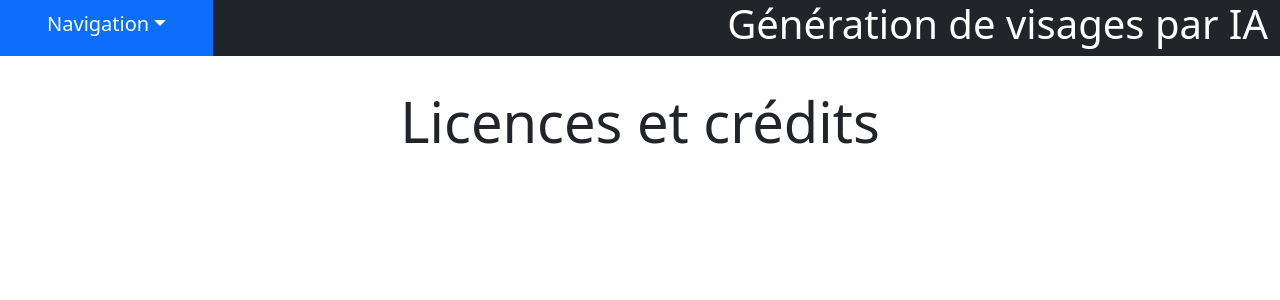
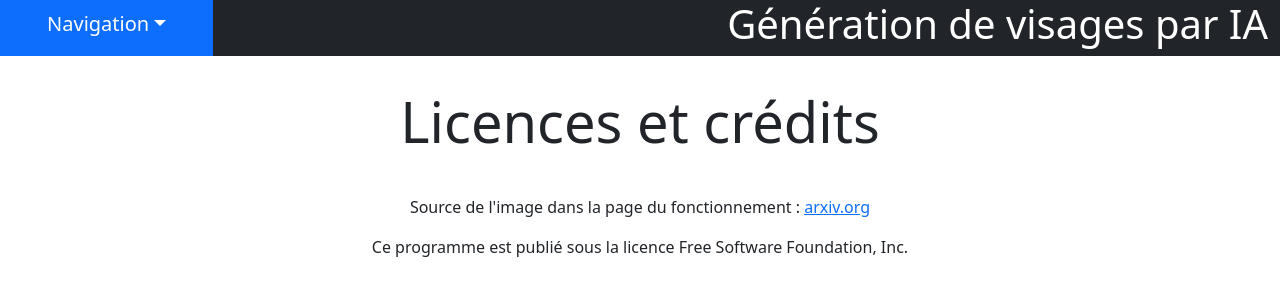
Before and after one commit to Dilydigre/website, a Flask app: page /about in a window 1280 px wide. Shown: the top 300 px of the page. Run offline with Flask 3, Linux system fonts and the light colour scheme; some libraries are stand-ins or nearby versions.

Commit message:
Completing explanations and about pages

```diff
--- a/templates/about.html
+++ b/templates/about.html
@@ -9,5 +9,13 @@
             </h1>
         </div>
     </div>
+    <div class="row">
+        <p>Source de l'image dans la page du fonctionnement : <a href="https://arxiv.org/abs/2112.10752">arxiv.org</a></p>
+    </div>
+    <div class="row">
+        <p>
+            Ce programme est publié sous la licence Free Software Foundation, Inc.
+        </p>
+    </div>
 </div>
 {% endblock %}
--- a/templates/explanations.html
+++ b/templates/explanations.html
@@ -11,7 +11,9 @@
     </div>
     <div class="row">
         <p>La génération de l'image utilise un modèle de diffusion latente dont le principe de fonctionnement est le suivant :</p>
-        <img
+        <img src="{{ url_for('static', filename='img/diffusion_model.png') }}">
+        <p>Une image d'entrée x est d'abord encodée dans un espace latent via une fonction (représentée par le symbole epsilon sur l'image) en un vecteur z. Le vecteur z va ensuite subir une étape de diffusion, c’est à dire l’ajout successif
+            en T étapes de buit Gaussien à l’image d’origine, jusqu’à obtenir zT. Le processus de débruitage du vecteur zT est ensuite réalisé en le conditionnant avec un texte issu de l'entrée de l'utilisateur. L'opération de débruitage est effectuée par un réseau de neurones avec une architecture U-net. Cette opération de débruitage est effectuée T fois pour donner le vecteur nommé z. Ce vecteur est finalement décodé via la fonction représentée par le bloc D pour donner notre image générée. </p>
     </div>
 </div>
 {% endblock %}
```
Also changed, not shown: static/img/diffusion_model.png (added).
